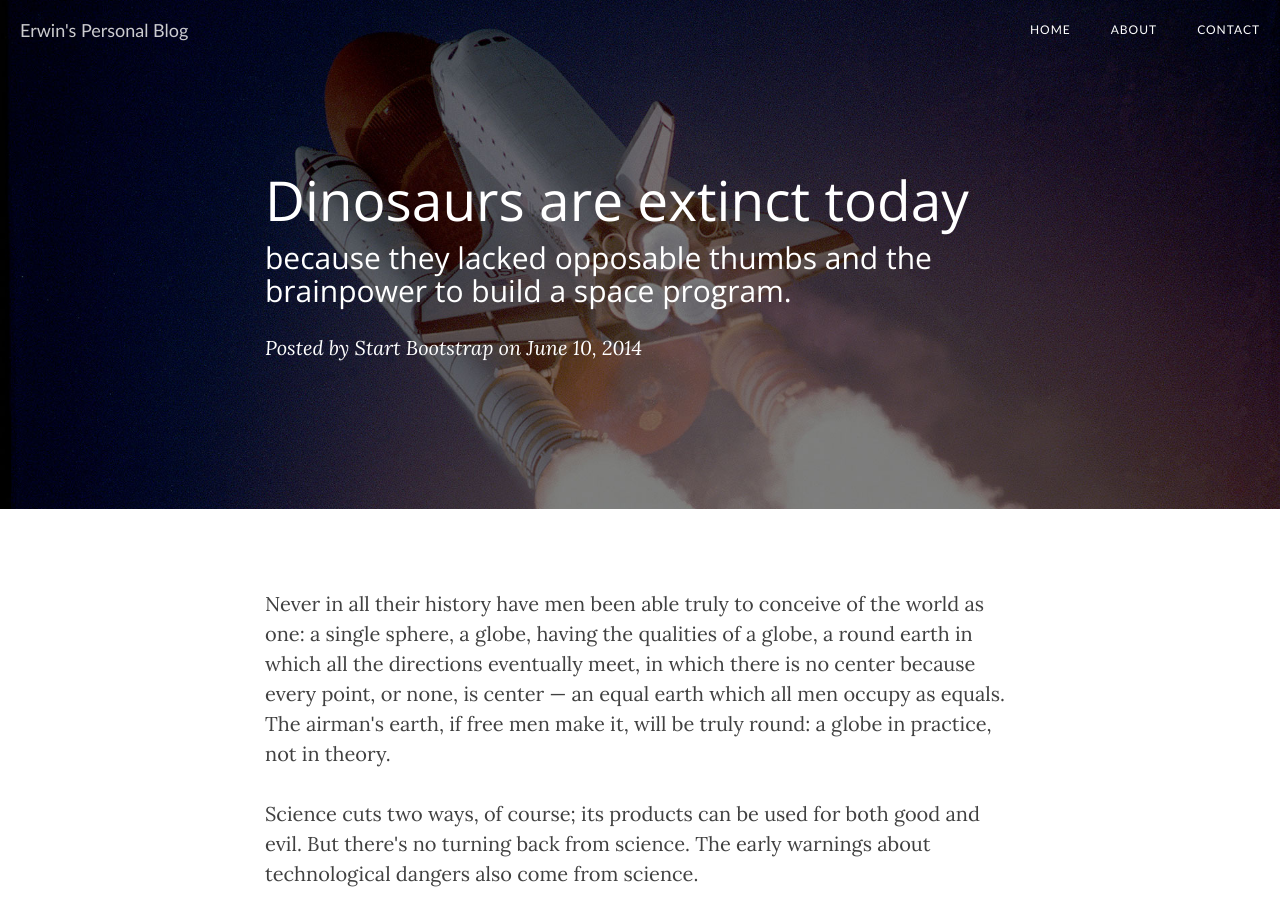
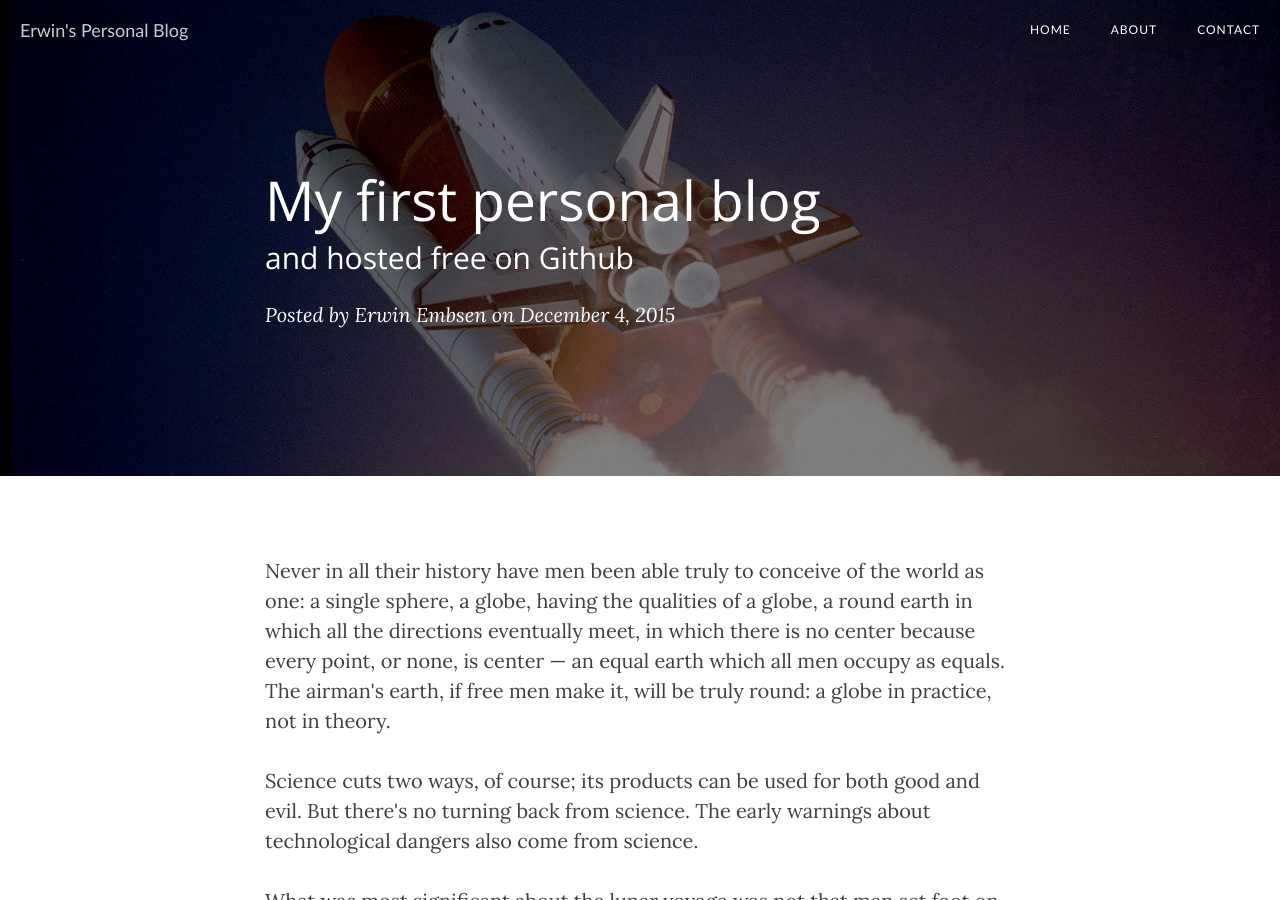
Before and after one commit to eembsen/eembsen.github.io, a Jekyll site: the page built from _posts/2015-12-04-first.markdown, in a window 1280 px wide and 900 px high. Built offline with Jekyll 4.4.1, drawn with Linux system fonts in a browser that asks for light colours; nearby versions of some CDN libraries; some of the changed text lies outside the part shown.

Commit message:
First changes

```diff
--- a/_config.yml
+++ b/_config.yml
@@ -1,10 +1,10 @@
 # Site settings
 title: Erwin's Personal Blog
-header-img: img/home-bg.jpg
+header-img: img/container-ship.jpg
 email: erwin.embsen@gmail.com
-description: "Write your site description here. It will be used as your sites meta description as well!"
+description: "My personal technical ramblings!"
 baseurl: ""
-url: "http://yourdomain.com"
+url: "http://www.ecsn.nl"
 twitter_username: eembsen
 github_username:  eembsen
 
--- a/_posts/2014-06-10-dinosaurs.markdown
+++ b/_posts/2015-12-04-first.markdown
@@ -1,9 +1,9 @@
 ---
 layout:     post
-title:      "Dinosaurs are extinct today"
-subtitle:   "because they lacked opposable thumbs and the brainpower to build a space program."
-date:       2014-06-10 12:00:00
-author:     "Start Bootstrap"
+title:      "My first personal blog"
+subtitle:   "and hosted free on Github"
+date:       2015-12-04 20:55:23
+author:     "Erwin Embsen"
 header-img: "img/post-bg-01.jpg"
 ---
 
```
